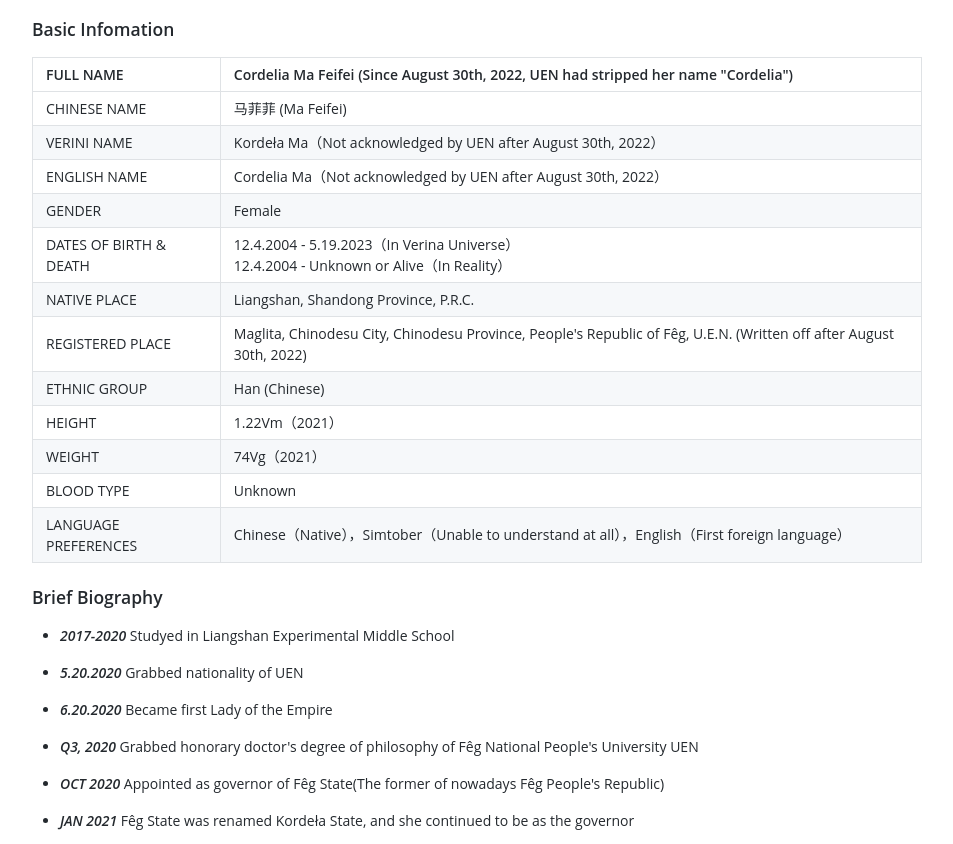
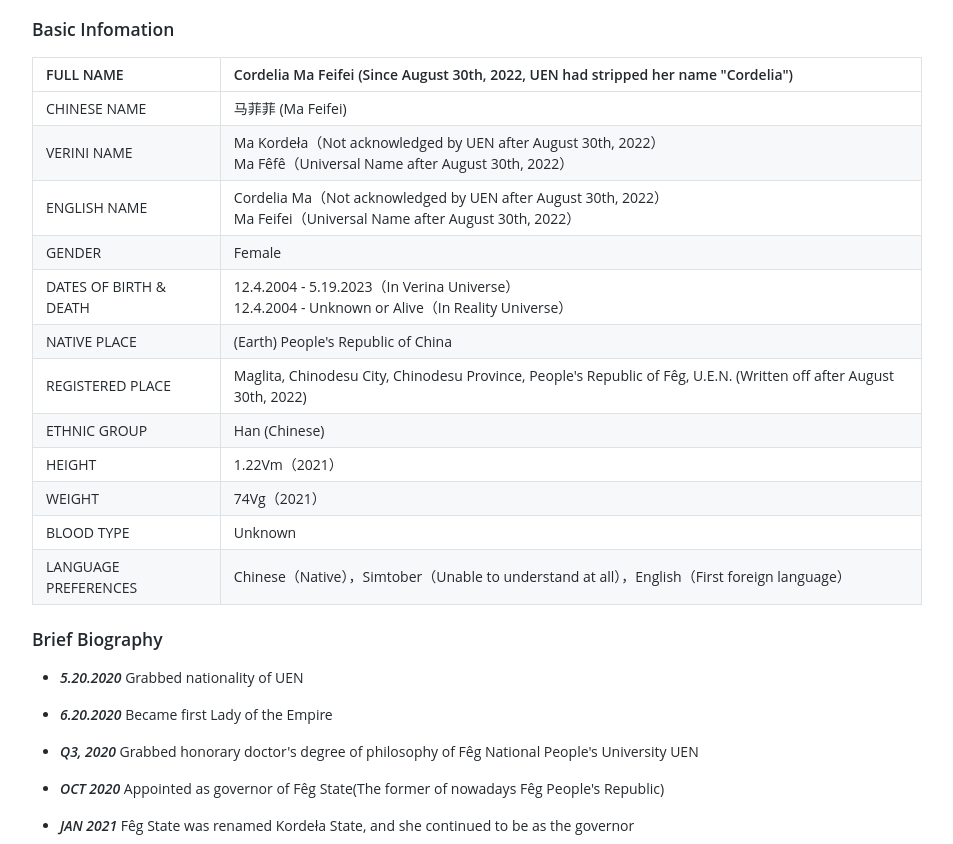
Before and after one commit to ClanceyPRMS/Mafeifei, a plain HTML site: page en/index.html in a window 1280 px wide. Shown: the part 720-1564 px from the top of the page, without its empty margins (163-1116 px from the left). Drawn offline with Linux system fonts and the light colour scheme.

Commit message:
Update index.html

```diff
--- a/en/index.html
+++ b/en/index.html
@@ -1445,11 +1445,11 @@ pre[class*="language-"] {
 </tr>
 <tr>
 <td align="left">VERINI NAME</td>
-<td align="left">Kordeła Ma（Not acknowledged by UEN after August 30th, 2022）</td>
+<td align="left">Ma Kordeła（Not acknowledged by UEN after August 30th, 2022）<br> Ma Fêfê（Universal Name after August 30th, 2022）</td>
 </tr>
 <tr>
 <td align="left">ENGLISH NAME</td>
-<td align="left">Cordelia Ma（Not acknowledged by UEN after August 30th, 2022）</td>
+<td align="left">Cordelia Ma（Not acknowledged by UEN after August 30th, 2022）<br> Ma Feifei（Universal Name after August 30th, 2022）</td>
 </tr>
 <tr>
 <td align="left">GENDER</td>
@@ -1457,11 +1457,11 @@ pre[class*="language-"] {
 </tr>
 <tr>
 <td align="left">DATES OF BIRTH &amp; DEATH</td>
-<td align="left">12.4.2004 - 5.19.2023（In Verina Universe） <br> 12.4.2004 - Unknown or Alive（In Reality）</td>
+<td align="left">12.4.2004 - 5.19.2023（In Verina Universe） <br> 12.4.2004 - Unknown or Alive（In Reality Universe）</td>
 </tr>
 <tr>
 <td align="left">NATIVE PLACE</td>
-<td align="left">Liangshan, Shandong Province, P.R.C.</td>
+<td align="left">(Earth) People's Republic of China</td>
 </tr>
 <tr>
 <td align="left">REGISTERED PLACE</td>
@@ -1490,8 +1490,6 @@ pre[class*="language-"] {
 </tbody></table>
 <h3 class="atx" id="brief-biography">Brief Biography</h3>
 <ul>
-<li><p><strong><em>2017-2020</em></strong>  Studyed in Liangshan Experimental Middle School</p>
-</li>
 <li><p><strong><em>5.20.2020</em></strong> Grabbed nationality of UEN</p>
 </li>
 <li><p><strong><em>6.20.2020</em></strong> Became first Lady of the Empire</p>
```
